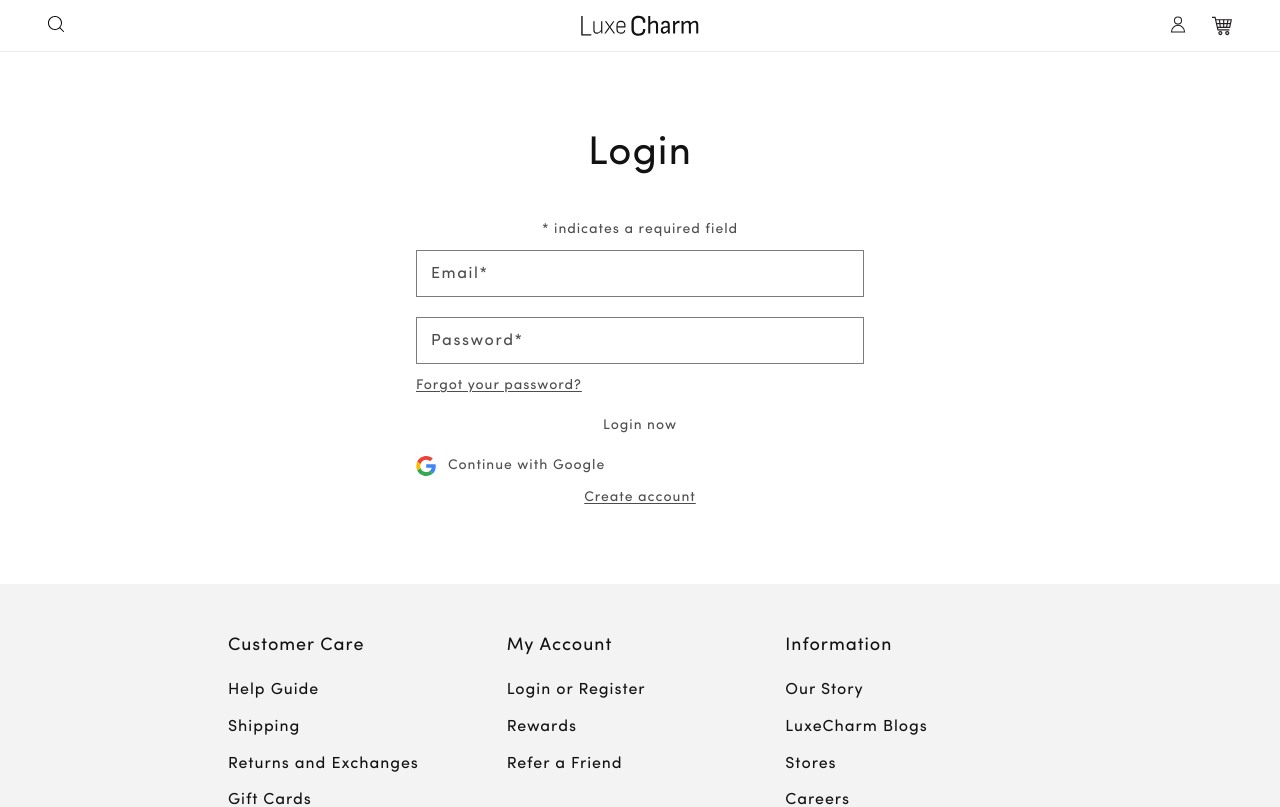
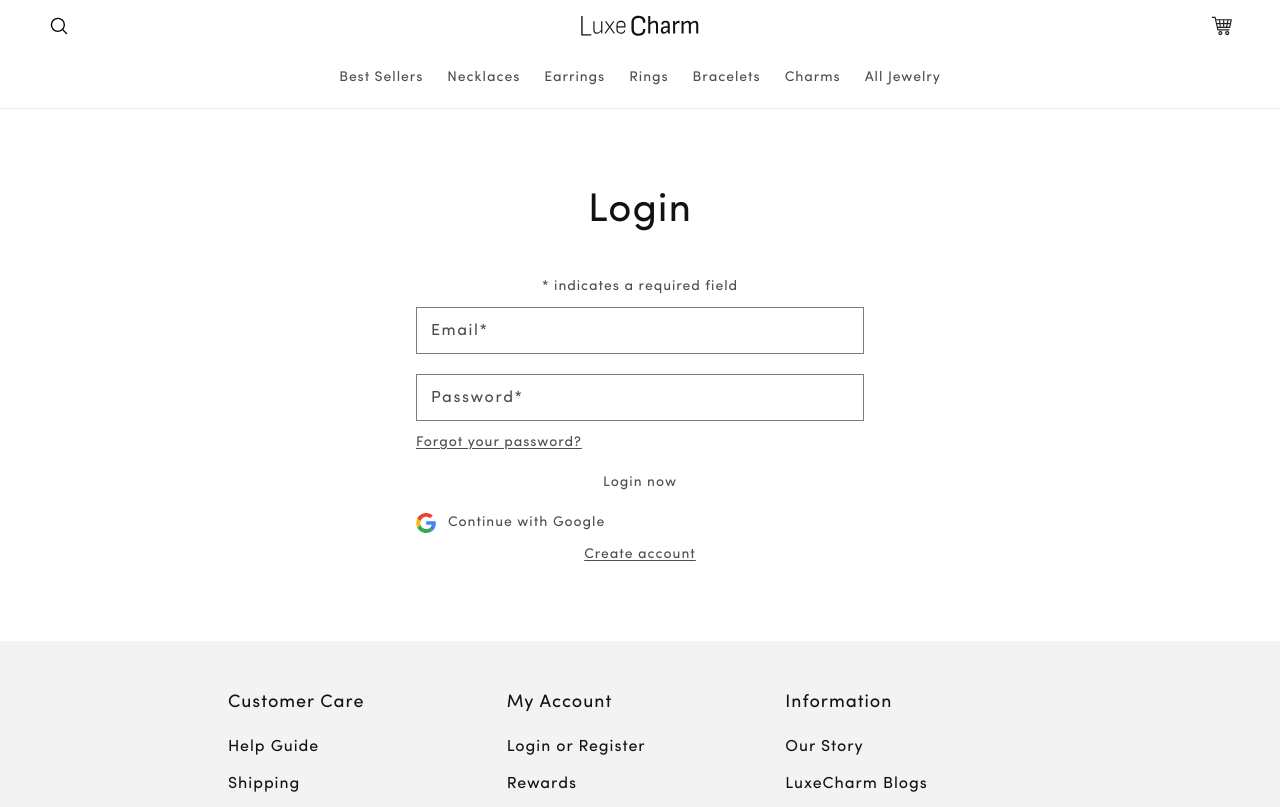
Before and after one commit to AnhTran1105/LuxeCharm, a React (Vite) app in the folder frontend/: page /account/login in a window 1280 px wide. Shown: the top 807 px of the page. Built offline with nearby package versions, Linux system fonts and the light colour scheme; no server answers; what tailwindcss-unimportant would draw is missing.

Commit message:
Make header responsive #2

```diff
--- a/frontend/src/components/Footer.jsx
+++ b/frontend/src/components/Footer.jsx
@@ -3,7 +3,7 @@
 function Footer() {
   return (
     <footer className="pt-12 pb-4 bg-background-secondary">
-      <div className="max-w-[920px] mx-auto px-8 lg:px-12">
+      <div className="max-w-[920px] mx-auto px-4 md:px-8 lg:px-12">
         <div className="grid grid-cols-3 gap-3">
           <div>
             <h2 className="mb-5 text-lg">Customer Care</h2>
--- a/frontend/src/components/Header.jsx
+++ b/frontend/src/components/Header.jsx
@@ -102,9 +102,11 @@
 
   return (
     <header
-      className={`border-b border-border-tertiary bg-white z-[9999] w-full h-[52px]`}
+      className={`border-b border-border-tertiary bg-white z-[9999] w-full ${
+        isAtTop ? "relative" : "fixed top-0 left-0 right-0"
+      }`}
     >
-      <div className="px-8 lg:px-12 py-2 grid grid-cols-3">
+      <div className="px-4 md:px-8 lg:px-12 py-2 grid grid-cols-3">
         <ButtonTag
           onClick={() => {}}
           buttonType="icon"
@@ -122,21 +124,14 @@
         <HeaderMenu isOpened={isOpened} setIsOpened={setIsOpened} />
         <LinkTag to="/" className="flex justify-center">
           <HeaderLogo
-            width={118}
+            width={90}
             height={36}
             className={`${
               isAtTop && "w-[180px]"
             } transition-[width] duration-300 ease`}
           />
-          {/* <img
-              src={Logo}
-              alt="LuxeCharm Homepage"
-              className={`${
-                isAtTop ? "w-[140px]" : "w-[100px]"
-              } transition-[width] duration-300 ease`}
-            /> */}
         </LinkTag>
-        <div className="flex justify-end items-center gap-6">
+        <div className="flex justify-end items-center gap-6 max-md:gap-4">
           <ButtonTag
             onClick={() => {}}
             buttonType="icon"
@@ -144,7 +139,10 @@
           >
             <SearchIcon width={20} height={20} />
           </ButtonTag>
-          <LinkTag to="/account" className="p-0 flex items-center h-full group">
+          <LinkTag
+            to="/account"
+            className="p-0 flex items-center h-full group max-md:hidden"
+          >
             <AccountIcon width={20} height={20} />
           </LinkTag>
           <ButtonTag
@@ -155,6 +153,95 @@
             <CartIcon width={20} height={20} />
           </ButtonTag>
         </div>
+        <ul
+          role="list"
+          className="col-span-3 mt-3 flex justify-center text-sm max-lg:hidden"
+        >
+          <li className="p-3">
+            <NavLink
+              to="/best-sellers"
+              className={({ isActive }) =>
+                isActive
+                  ? "text-background-primary underline underline-offset-2 decoration-2"
+                  : "text-text-secondary hover:text-text-primary hover:underline hover:underline-offset-2"
+              }
+            >
+              Best Sellers
+            </NavLink>
+          </li>
+          <li className="p-3">
+            <NavLink
+              to="/necklaces"
+              className={({ isActive }) =>
+                isActive
+                  ? "text-background-primary underline underline-offset-2 decoration-2"
+                  : "text-text-secondary hover:text-text-primary hover:underline hover:underline-offset-2"
+              }
+            >
+              Necklaces
+            </NavLink>
+          </li>
+          <li className="p-3">
+            <NavLink
+              to="/earrings"
+              className={({ isActive }) =>
+                isActive
+                  ? "text-background-primary underline underline-offset-2 decoration-2"
+                  : "text-text-secondary hover:text-text-primary hover:underline hover:underline-offset-2"
+              }
+            >
+              Earrings
+            </NavLink>
+          </li>
+          <li className="p-3">
+            <NavLink
+              to="/rings"
+              className={({ isActive }) =>
+                isActive
+                  ? "text-background-primary underline underline-offset-2 decoration-2"
+                  : "text-text-secondary hover:text-text-primary hover:underline hover:underline-offset-2"
+              }
+            >
+              Rings
+            </NavLink>
+          </li>
+          <li className="p-3">
+            <NavLink
+              to="/bracelets"
+              className={({ isActive }) =>
+                isActive
+                  ? "text-background-primary underline underline-offset-2 decoration-2"
+                  : "text-text-secondary hover:text-text-primary hover:underline hover:underline-offset-2"
+              }
+            >
+              Bracelets
+            </NavLink>
+          </li>
+          <li className="p-3">
+            <NavLink
+              to="/charms"
+              className={({ isActive }) =>
+                isActive
+                  ? "text-background-primary underline underline-offset-2 decoration-2"
+                  : "text-text-secondary hover:text-text-primary hover:underline hover:underline-offset-2"
+              }
+            >
+              Charms
+            </NavLink>
+          </li>
+          <li className="p-3">
+            <NavLink
+              to="/all-jewelry"
+              className={({ isActive }) =>
+                isActive
+                  ? "text-background-primary underline underline-offset-2 decoration-2"
+                  : "text-text-secondary hover:text-text-primary hover:underline hover:underline-offset-2"
+              }
+            >
+              All Jewelry
+            </NavLink>
+          </li>
+        </ul>
       </div>
     </header>
     // <header
--- a/frontend/src/components/HeaderMenu.jsx
+++ b/frontend/src/components/HeaderMenu.jsx
@@ -1,12 +1,8 @@
-import {
-  Dialog,
-  DialogBackdrop,
-  DialogPanel,
-  DialogTitle,
-} from "@headlessui/react";
+import { Dialog, DialogBackdrop, DialogPanel } from "@headlessui/react";
 import ButtonTag from "./CustomTags/ButtonTag";
+import { NavLink } from "react-router-dom";
+import { CloseIcon, AccountIcon } from "./SVG";
 import LinkTag from "./CustomTags/LinkTag";
-import { CloseIcon, TrashIcon } from "./SVG";
 
 function HeaderMenu({ isOpened, setIsOpened }) {
   return (
@@ -17,20 +13,112 @@
         className="relative z-[9999]"
       >
         <DialogBackdrop className="fixed inset-0 bg-black/70" />
+
         <DialogPanel
           transition
-          className="fixed w-[500px] max-w-[calc(100%-20px)] top-0 right-0 bottom-0 m-[10px] rounded-2xl bg-white overflow-hidden transition duration-300 ease-out data-[closed]:opacity-0"
+          className={`fixed md:w-2/5 w-3/5 top-0 left-0 bottom-0 bg-white overflow-hidden transform transition-transform duration-300 ease
+         ${isOpened ? "translate-x-0" : "-translate-x-full"}`}
         >
-          <DialogTitle className="border-b border-border-primary/15 py-[10px] px-5 text-center uppercase font-SofiaBold text-sm leading-[30px]">
-            Your cart
-          </DialogTitle>
           <ButtonTag
             onClick={() => setIsOpened(false)}
             buttonType="icon"
-            className="absolute top-[10px] right-[10px] group"
+            className="absolute top-2 right-2 group"
           >
-            <CloseIcon width={20} height={20} />
+            <CloseIcon width={24} height={24} />
           </ButtonTag>
+          <LinkTag
+            to="/account"
+            className="p-0 flex items-center group pt-12 pb-6 px-6 gap-2 text-base border-b border-border-tertiary md:hidden"
+          >
+            <AccountIcon width={20} height={20} />
+            Login
+          </LinkTag>
+          <nav className="md:my-12 my-6">
+            <NavLink
+              to="/best-sellers"
+              className={({ isActive }) =>
+                `w-full block px-6 py-3 ${
+                  isActive
+                    ? "text-white bg-background-primary"
+                    : "text-text-secondary hover:text-text-primary hover:bg-background-secondary"
+                }`
+              }
+            >
+              Best Sellers
+            </NavLink>
+            <NavLink
+              to="/necklaces"
+              className={({ isActive }) =>
+                `w-full block px-6 py-3 ${
+                  isActive
+                    ? "text-white bg-background-primary"
+                    : "text-text-secondary hover:text-text-primary hover:bg-background-secondary"
+                }`
+              }
+            >
+              Necklaces
+            </NavLink>
+            <NavLink
+              to="/earrings"
+              className={({ isActive }) =>
+                `w-full block px-6 py-3 ${
+                  isActive
+                    ? "text-white bg-background-primary"
+                    : "text-text-secondary hover:text-text-primary hover:bg-background-secondary"
+                }`
+              }
+            >
+              Earrings
+            </NavLink>
+            <NavLink
+              to="/rings"
+              className={({ isActive }) =>
+                `w-full block px-6 py-3 ${
+                  isActive
+                    ? "text-white bg-background-primary"
+                    : "text-text-secondary hover:text-text-primary hover:bg-background-secondary"
+                }`
+              }
+            >
+              Rings
+            </NavLink>
+            <NavLink
+              to="/bracelets"
+              className={({ isActive }) =>
+                `w-full block px-6 py-3 ${
+                  isActive
+                    ? "text-white bg-background-primary"
+                    : "text-text-secondary hover:text-text-primary hover:bg-background-secondary"
+                }`
+              }
+            >
+              Bracelets
+            </NavLink>
+            <NavLink
+              to="/charms"
+              className={({ isActive }) =>
+                `w-full block px-6 py-3 ${
+                  isActive
+                    ? "text-white bg-background-primary"
+                    : "text-text-secondary hover:text-text-primary hover:bg-background-secondary"
+                }`
+              }
+            >
+              Charms
+            </NavLink>
+            <NavLink
+              to="/all-jewelry"
+              className={({ isActive }) =>
+                `w-full block px-6 py-3 ${
+                  isActive
+                    ? "text-white bg-background-primary"
+                    : "text-text-secondary hover:text-text-primary hover:bg-background-secondary"
+                }`
+              }
+            >
+              All Jewelry
+            </NavLink>
+          </nav>
         </DialogPanel>
       </Dialog>
     )
--- a/frontend/src/components/Layout.jsx
+++ b/frontend/src/components/Layout.jsx
@@ -2,7 +2,7 @@
 
 function Layout() {
   return (
-    <main className="py-10 px-8 lg:px-12">
+    <main className="py-10 px-4 md:px-8 lg:px-12">
       <Outlet />
     </main>
   );
--- a/frontend/src/components/SVG/index.jsx
+++ b/frontend/src/components/SVG/index.jsx
@@ -192,7 +192,7 @@
     viewBox="0 0 18 16"
     width={width}
     height={height}
-    className={`-:fill-text-secondary -:group-hover:fill-text-primary -:group-hover:scale-105 ${className}`}
+    className={`-:stroke-text-secondary -:group-hover:stroke-text-primary -:group-hover:scale-105 ${className}`}
     {...props}
   >
     <line
@@ -201,7 +201,7 @@
       x2="21.9795"
       y2="1.4749"
       fill="none"
-      stroke="#231f20"
+      stroke=""
       strokeMiterlimit="10"
     ></line>
     <line
@@ -210,7 +210,7 @@
       x2="21.9795"
       y2="8.5"
       fill="none"
-      stroke="#231f20"
+      stroke=""
       strokeMiterlimit="10"
     ></line>
     <line
@@ -219,7 +219,7 @@
       x2="21.9795"
       y2="15.5251"
       fill="none"
-      stroke="#231f20"
+      stroke=""
       strokeMiterlimit="10"
     ></line>
   </svg>
@@ -228,16 +228,16 @@
 export const SearchIcon = ({ width, height, className, ...props }) => (
   <svg
     xmlns="http://www.w3.org/2000/svg"
-    width={width}
-    height={height}
+    viewBox="0 0 16 16"
+    width={width + 2}
+    height={height + 2}
+    id="search"
     className={`-:fill-text-secondary -:group-hover:fill-text-primary -:group-hover:scale-105 ${className}`}
-    id="search"
     {...props}
   >
     <path
-      d="M7 0C3.14 0 0 3.14 0 7s3.14 7 7 7c1.75 0 3.348-.651 4.576-1.717l3.567 3.567a.5.5 0 1 0 .707-.707l-3.567-3.567A6.962 6.962 0 0 0 14 7c0-3.86-3.14-7-7-7zm0 1c3.32 0 6 2.68 6 6s-2.68 6-6 6-6-2.68-6-6 2.68-6 6-6z"
-      color="#000"
-      overflow="visible"
+      fill=""
+      d="M13.85,13.15l-2.68-2.69a5.14,5.14,0,0,0,1.2-3.28,5.19,5.19,0,1,0-5.19,5.19,5.14,5.14,0,0,0,3.28-1.2l2.69,2.68a.48.48,0,0,0,.7,0A.48.48,0,0,0,13.85,13.15ZM3,7.18a4.19,4.19,0,1,1,4.18,4.19A4.19,4.19,0,0,1,3,7.18Z"
     ></path>
   </svg>
 );
@@ -250,7 +250,7 @@
     fill="none"
     width={width}
     height={height}
-    className={`-:fill-text-secondary -:group-hover:fill-text-primary -:group-hover:scale-105 ${className}`}
+    className={`-:stroke-text-secondary -:group-hover:stroke-text-primary -:group-hover:scale-105 ${className}`}
     viewBox="0 0 18 19"
     {...props}
   >
@@ -260,13 +260,13 @@
         cy="4.3273"
         r="3.367"
         fill="none"
-        stroke="#231f20"
+        stroke=""
         strokeMiterlimit="10"
       ></circle>
       <path
         d="M15.25,15.1109a6.25,6.25,0,0,0-12.5,0Z"
         fill="none"
-        stroke="#231f20"
+        stroke=""
         strokeMiterlimit="10"
       ></path>
     </g>
```
